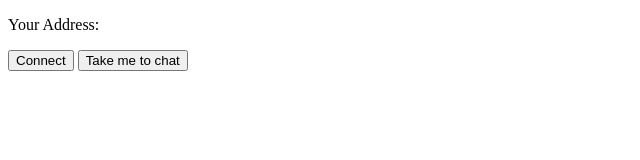
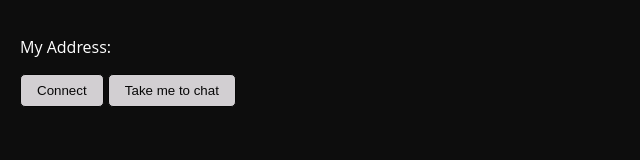
Before and after one commit to hvbr1s/token_gated_bot, a website: page auth.html in a window 1280 px wide. Shown: the whole page, without its empty margins (0-640 px from the left). Drawn offline with Linux system fonts and the light colour scheme.

Commit message:
Update auth.html

```diff
--- a/auth.html
+++ b/auth.html
@@ -3,18 +3,45 @@
 <head>
   <meta charset="utf-8">
   <meta name="viewport" content="width=device-width, initial-scale=1">
-  <title>Wait!</title>
+  <title>Halt!&#129497;&#8205;&#9794;</title>
+  <style>
+
+      body {
+            font-family: "Open Sans", sans-serif;
+            background-color: #0d0d0d;
+            color: white;
+            padding: 12px;
+          }
+
+      button {
+
+      text-align: left;
+      background: rgb(210, 207, 210);
+      color: rgb(7, 7, 7);
+      cursor: pointer;
+      border: 1px solid rgb(7, 7, 7);
+      border-radius: 5px;
+      padding: 8px 16px;
+      }
+
+      button:hover {
+
+      background: orange;
+      border: 1px solid white;
+      }
+
+  </style>
   <script src="https://cdn.jsdelivr.net/npm/web3@latest/dist/web3.min.js"></script>
 </head>
 <body>
-  <p>Your Address: <span id="wallet-address"></span></p>
+  <p>My Address: <span id="wallet-address"></span></p>
   <button id="connectWallet">Connect</button>
   <button id="chat">Take me to chat</button>
 
   <div id="display"></div>
 
   <script type="text/javascript">
-    // 1. Connect metamask to our site. Get the user's address
+
     var account = null;
 
     const connect = async () => {
@@ -30,7 +57,7 @@
     }
 
     const startChat = async () => {
-      var signature = await web3.eth.personal.sign("Message to sign", account)
+      var signature = await web3.eth.personal.sign("Access to chat bot", account)
       fetch('/auth?signature=' + signature)
       .then(function(response) {
       })
```
